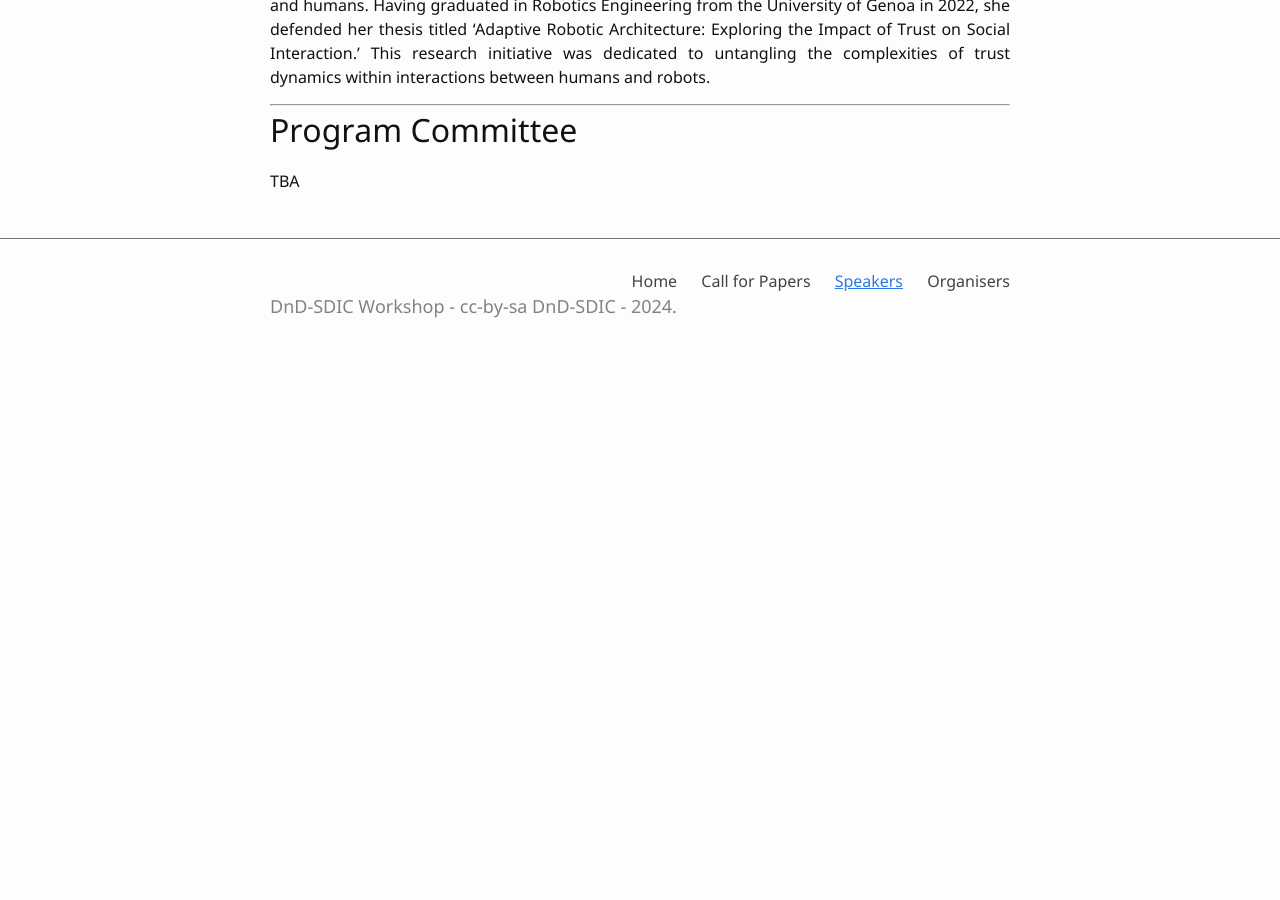
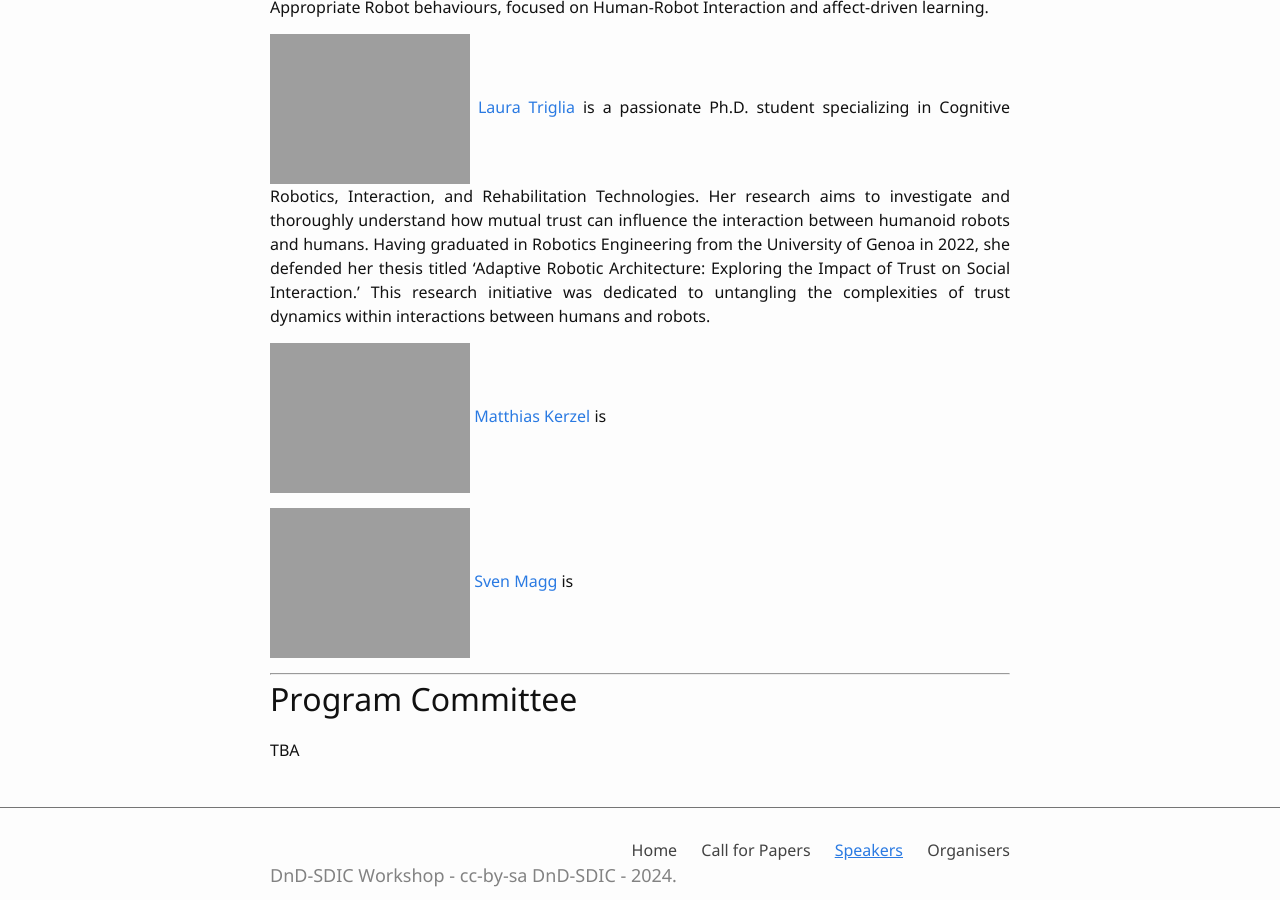
Before and after one commit to DnD-SIDC/dnd-sidc.github.io, a Jekyll site: the page built from 3-speakers.md, in a window 1280 px wide and 900 px high, scrolled down 793 px. Built offline with Jekyll 4.4.1, drawn with Linux system fonts in a browser that asks for light colours; before the commit the page ends 1158 px from its top, so only the background shows below that.

Commit message:
template

```diff
--- a/3-speakers.md
+++ b/3-speakers.md
@@ -5,9 +5,11 @@ nav: true
 
 # Organizing Committee
 
-![image-left]({{ site.url }}{{ site.baseurl }}/images/pablo.jpg){: .align-left style="width:200px;"}
+{% include figure_left.html img="pablo.jpg" alt="Pablo" width="25%" %}
 <a href="#/">Pablo Barros</a> is
-![image-left]({{ site.url }}{{ site.baseurl }}/images/nikhil.jpg){: .align-left style="width:200px;"}
+
+
+{% include figure_left.html img="nikhil.jpg" alt="Nikhil" width="25%" %}
 <a href="https://nchuramani.github.io" target="_blank">Nikhil Churamani</a> is currently a Post-Doctoral Research Assistant at the Affective Intelligence and Robotics (AFAR) Laboratory of the Department of Computer Science and Technology, University of Cambridge. He completed his PhD on “Continual Learning for Affective Robotics” at the AFAR Lab, University of Cambridge where he was funded by the EPSRC International Doctoral Scholarship and the Premium Research Studentship of the department. His research interests include Affective Computing, Continual Learning, Computer Vision, Deep Learning and Human-Robot Interaction. His current research focuses on Continual Learning for Affective Robotics investigating Continual Lifelong Learning of Affect for social robots and Federated Continual Learning of Socially Appropriate Robot behaviours, focused on Human-Robot Interaction and affect-driven learning.
 
 
@@ -16,13 +18,13 @@ nav: true
 ![image-left]({{ site.url }}{{ site.baseurl }}/images/laura.jpg){: .align-left style="width:200px;"}
 <a href="#/">Laura Triglia</a> is a passionate Ph.D. student specializing in Cognitive Robotics, Interaction, and Rehabilitation Technologies. Her research aims to investigate and thoroughly understand how mutual trust can influence the interaction between humanoid robots and humans. Having graduated in Robotics Engineering from the University of Genoa in 2022, she defended her thesis titled 'Adaptive Robotic Architecture: Exploring the Impact of Trust on Social Interaction.' This research initiative was dedicated to untangling the complexities of trust dynamics within interactions between humans and robots.
 
-<!-- ![image-left]({{ site.url }}{{ site.baseurl }}/images/matthias.jpg){: .align-left style="width:200px;"}
+![image-left]({{ site.url }}{{ site.baseurl }}/images/matthias.jpg){: .align-left style="width:200px;"}
 <a href="#">Matthias Kerzel</a> is
 
 
 ![image-left]({{ site.url }}{{ site.baseurl }}/images/sven.jpg){: .align-left style="width:200px;"}
 <a href="#">Sven Magg</a> is
- -->
+
 --------------------------------------
 
 # Program Committee
--- /dev/null
+++ b/_includes/figure_left.html
@@ -0,0 +1,4 @@
+<figure>
+  <img src="{{ include.img | prepend: '/images/' | relative_url }}" alt="{{ include.alt }}" {% if include.width %}style="width:{{ include.width }}; float=left;"{% endif %}>
+  {% if include.caption %}<figcaption>{{ include.caption }}</figcaption>{% endif %}
+</figure>
```
